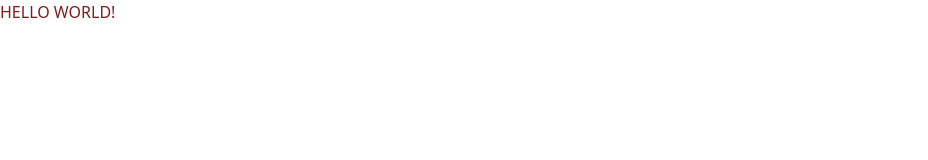
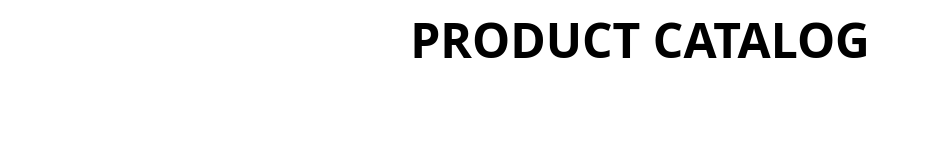
Before and after one commit to dubymarjtr/products-front, a website built with Vite: page src/index.html in a window 1280 px wide. Shown: the whole page, without its empty margins (0-928 px from the left). Built offline with nearby package versions, Linux system fonts and the light colour scheme.

Commit message:
style: :art: update title and header. create root div

```diff
--- a/src/index.html
+++ b/src/index.html
@@ -4,11 +4,15 @@
     <meta charset="UTF-8" />
     <meta http-equiv="X-UA-Compatible" content="IE=edge" />
     <meta name="viewport" content="width=device-width, initial-scale=1.0" />
-    <title>Hello World</title>
+    <title>Product Catalog</title>
     <link rel="stylesheet" href="./style.css" />
   </head>
   <body>
-    <h1 class="text-red-900 uppercase">Hello World!</h1>
+    <h1 class="text-5xl text-center uppercase font-bold my-4">
+      Product Catalog
+    </h1>
+
+    <div id="root"></div>
     <script src="./index.js" type="module"></script>
   </body>
 </html>
```
